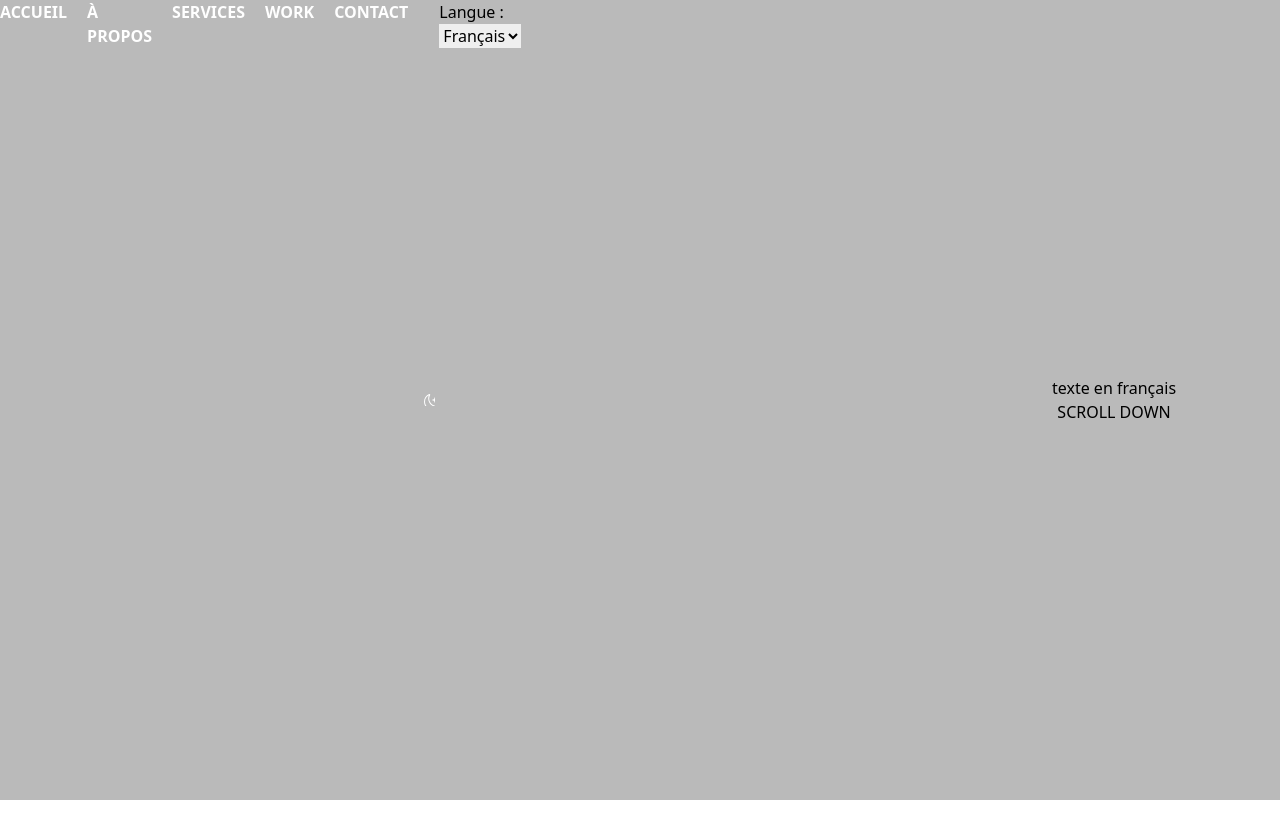
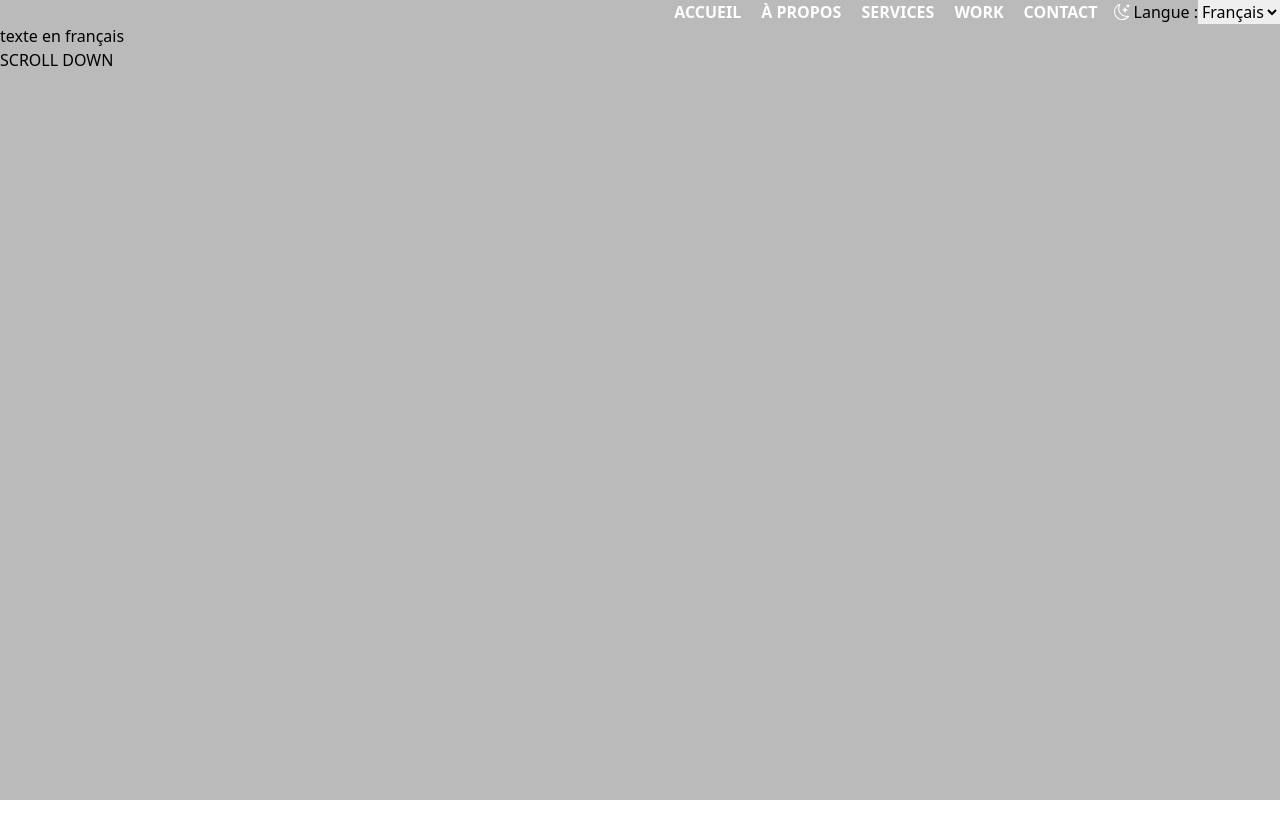
Before and after one commit to Titou360/Painter, a Next.js app: page / in a window 1280 px wide. Shown: the top 838 px of the page. Built offline with nearby package versions, Linux system fonts and the light colour scheme.

Commit message:
clean scroll.css

```diff
--- /dev/null
+++ b/src/components/About.jsx
@@ -0,0 +1,3 @@
+export default function About() {
+  return <div>About</div>;
+}
--- a/src/pages/index.js
+++ b/src/pages/index.js
@@ -33,9 +33,8 @@ export default function Home() {
     <>
       <div className="container bg-painterGreyLight/50 dark:bg-painterDark">
         {' '}
-        <Header />
-
         <section className="panel flex flex-col">
+          <Header />
           <p>{t('hourly')}</p>
           <h1>SCROLL DOWN</h1>
         </section>
--- a/src/pages/scroll.css
+++ b/src/pages/scroll.css
@@ -13,17 +13,12 @@ html {
 }
 
 body {
-  position: relative;
   height: unset;
   overflow-x: hidden;
   overflow-y: visible;
 }
 
 .panel {
-  display: flex;
-  position: relative;
-  align-items: center;
-  justify-content: center;
   width: 100vw;
   height: 100%;
 }
```
